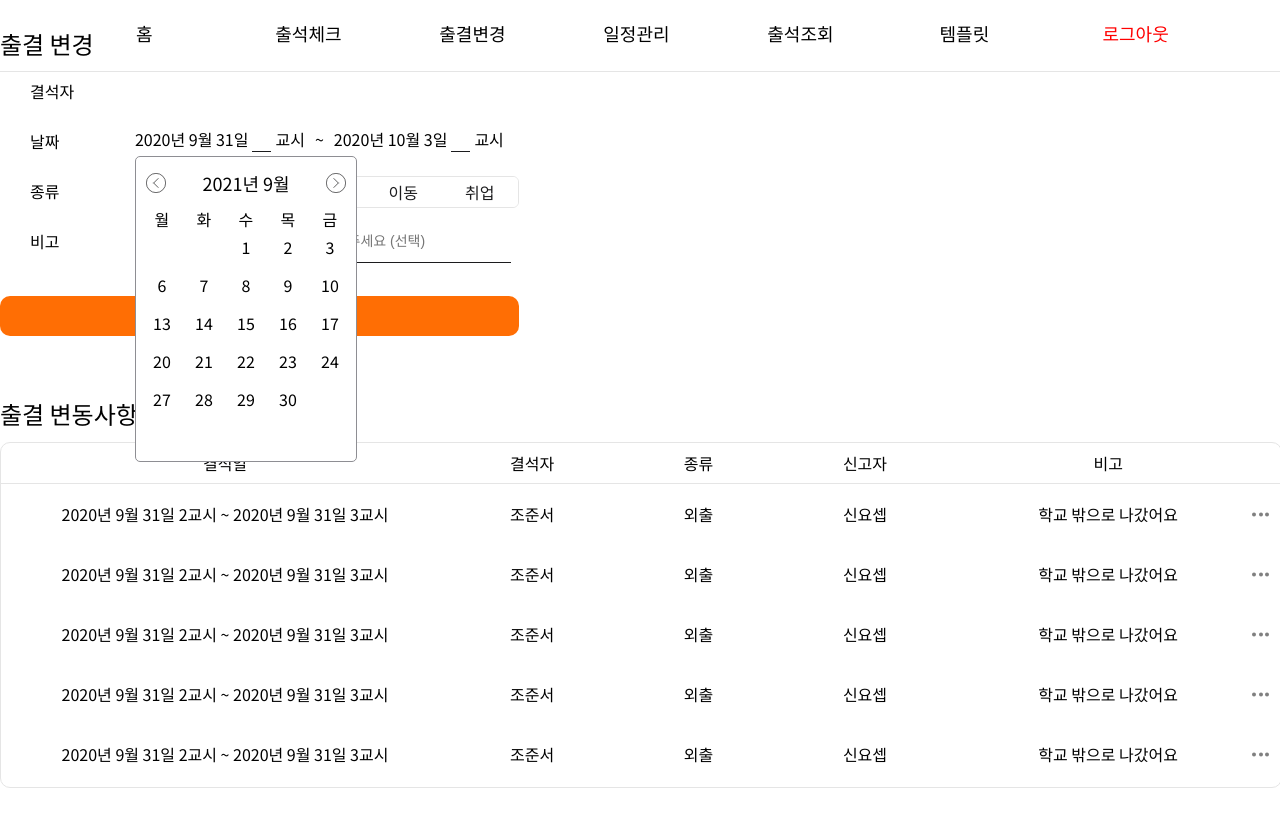
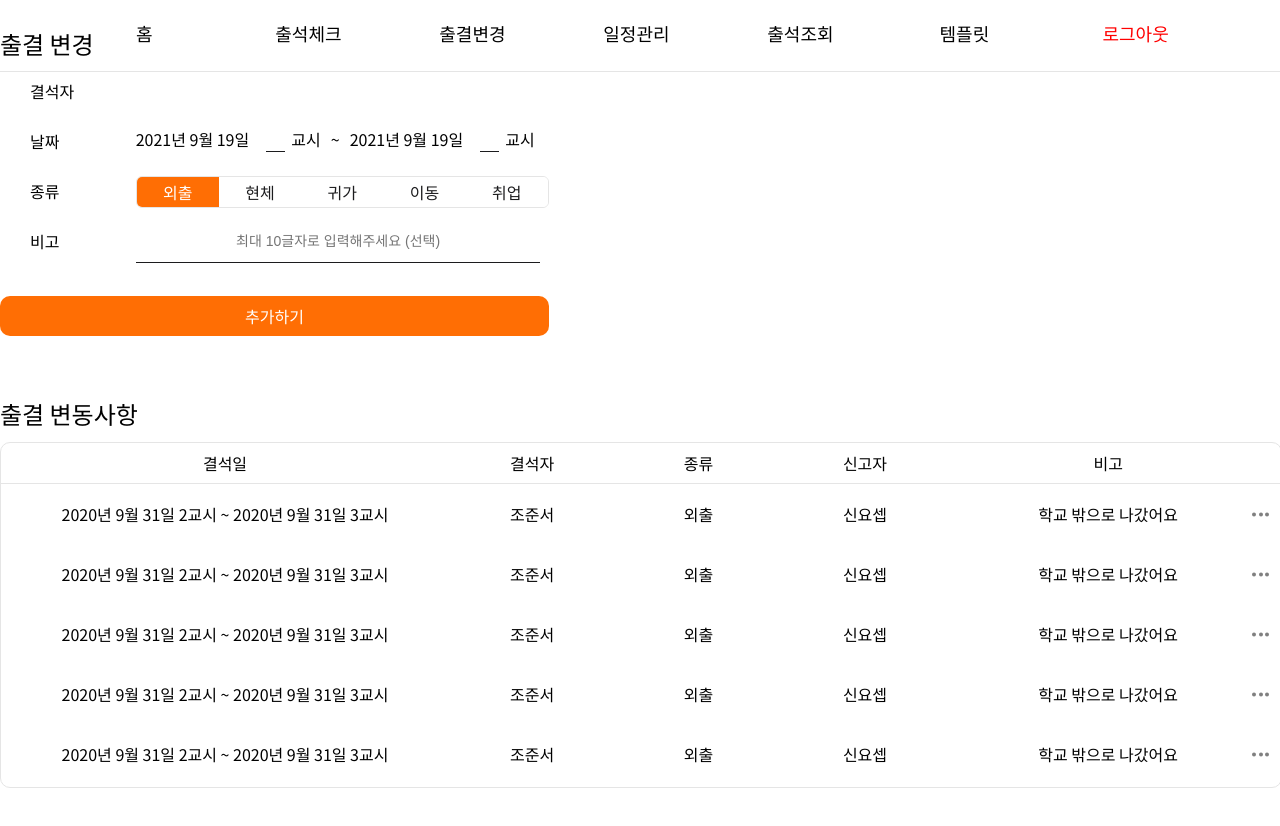
Before and after one commit to DSM-PICK/PICK2021-DESKTOP-CLIENT, a React (Create React App) app: page /atchange in a window 1280 px wide. Shown: the top 826 px of the page. Built offline with nearby package versions, Linux system fonts and the light colour scheme.

Commit message:
⚡️ :: (#35) Calendar Modal Implemented

```diff
--- a/src/components/AttendanceChange/AttendanceChange.tsx
+++ b/src/components/AttendanceChange/AttendanceChange.tsx
@@ -2,24 +2,35 @@ import React, { FC, useEffect, useRef, useState } from "react";
 import Calendar from "../Calendar/Calendar";
 import * as S from "./styles";
 import { COLOR } from "../../style/index";
-import {useRecoilState, SetRecoilState} from 'recoil'
-import {main} from '../../modules/atom/main/index'
+import { useRecoilState } from "recoil";
+import { FModal, FDateValue, SModal, SDateValue } from "../../modules/atom/ATChange";
 
 //출결 변경
 const AttendanceChange: FC = (): JSX.Element => {
-  const [mainValue, setMainValue] = useRecoilState(main);
+  const date = new Date();
   const ACListArray: string[] = ["결석일", "결석자", "종류", "신고자", "비고"];
   const TypesArray: string[] = ["외출", "현체", "귀가", "이동", "취업"];
   const TestArray = [];
+  const TypesRefs = useRef(new Array(TypesArray.length));
   const [typeIndex, setTypeIndex] = useState<number>(0);
-  const TypesRefs = useRef(new Array(TypesArray.length));
-
-
-  console.log(mainValue);
+  const [isFOpen, setIsFOpen] = useRecoilState<boolean>(FModal);
+  const [isSOpen, setIsSOpen] = useRecoilState<boolean>(SModal);
+  const [fdateValue, setFdateValue] = useRecoilState<string>(FDateValue);
+  const [sdateValue, setSdateValue] = useRecoilState<string>(SDateValue);
 
   for (let i = 0; i < 20; i++) {
     TestArray.push(i);
   }
+
+  useEffect(() => {
+    setFdateValue(
+      `${date.getFullYear()}년 ${date.getMonth() + 1}월 ${date.getDate()}일`
+    );
+    setSdateValue(
+      `${date.getFullYear()}년 ${date.getMonth() + 1}월 ${date.getDate()}일`
+    );
+  }, []);
+
   useEffect(() => {
     for (let i = 0; i < ACListArray.length; i++) {
       TypesRefs.current[i].style.backgroundColor = `${COLOR.white}`;
@@ -41,22 +52,25 @@ const AttendanceChange: FC = (): JSX.Element => {
             <S.Title>출결 변경</S.Title>
             <S.ACColumn>
               <S.ACTitle>결석자</S.ACTitle>
-              <S.AbsentsBox>
-
-              </S.AbsentsBox>
+              <S.AbsentsBox></S.AbsentsBox>
             </S.ACColumn>
             <S.ACColumn>
               <S.ACTitle>날짜</S.ACTitle>
               <S.DateBox>
+                {/* 첫번째 날짜  */}
                 <S.Date>
-                  <S.DateText>2020년 9월 31일</S.DateText>
-                  <Calendar />
+                  <S.DateText onClick={() => setIsFOpen(!isFOpen)} ref={(el) => (TypesRefs.current[0] = el)}>
+                    {fdateValue}
+                  </S.DateText>
+                  <Calendar isOpen={isFOpen} index={0}/>
                   <S.ClassInput />
                   <div>교시</div>
                 </S.Date>
                 <span>~</span>
+                {/* 두번째 날짜 */}
                 <S.Date>
-                  <S.DateText>2020년 10월 3일</S.DateText>
+                  <S.DateText onClick={() => setIsSOpen(!isSOpen)} ref={(el) => (TypesRefs.current[1] = el)}>{sdateValue}</S.DateText>
+                  <Calendar isOpen={isSOpen} index={1}/>
                   <S.ClassInput />
                   <div>교시</div>
                 </S.Date>
@@ -92,7 +106,6 @@ const AttendanceChange: FC = (): JSX.Element => {
             <S.AddButton type="button" value="추가하기" />
             <S.ErrorMessage>비고의 내용이 10글자를 넘었습니다</S.ErrorMessage>
           </div>
-          {/* <Calendar /> */}
         </S.ACBox>
         <S.ACListBox>
           <S.Title>출결 변동사항</S.Title>
--- a/src/components/AttendanceChange/styles.ts
+++ b/src/components/AttendanceChange/styles.ts
@@ -91,12 +91,16 @@ export const DateBox = styled.div`
 export const Date = styled.div`
     display: flex;
     justify-content: space-between;
-    width: 170px;
+    width: 185px;
 `;
 
 export const DateText = styled.div`
     font-size: 16px;
     cursor: pointer;
+    margin-right: 10px;œ
+    &:hover {
+        border-bottom: 1px dotted ${COLOR.black};
+    }
 `;
 
 export const ClassInput = styled.input`
--- a/src/components/AttendanceCheck/AttendanceCheck.tsx
+++ b/src/components/AttendanceCheck/AttendanceCheck.tsx
@@ -9,7 +9,7 @@ const AttendanceCheck: FC = (): JSX.Element => {
         <S.ACContainer>
           <S.ChooseCalendar>
             <S.Title>출석 조회</S.Title>
-            <Calendar />
+            {/* <Calendar isOpen={true}/> */}
           </S.ChooseCalendar>
           <S.AttendancyList></S.AttendancyList>
         </S.ACContainer>
--- a/src/components/Calendar/Calendar.tsx
+++ b/src/components/Calendar/Calendar.tsx
@@ -1,16 +1,39 @@
 import * as S from "./styles";
-import { FC, MutableRefObject, useEffect, useRef, useState } from "react";
+import {
+  FC,
+  MutableRefObject,
+  useEffect,
+  useRef,
+  useState,
+} from "react";
 import { Prev, Next } from "../../assets";
 import { COLOR } from "../../style/index";
+import {
+  FModal,
+  FDateValue,
+  SDateValue,
+  SModal,
+} from "../../modules/atom/ATChange";
+import { useSetRecoilState } from "recoil";
 
-const Calendar: FC = (): JSX.Element => {
+interface Props {
+  isOpen: boolean;
+  index: number;
+}
+
+const Calendar: FC<Props> = ({ isOpen, index }): JSX.Element => {
   const date: Date = new Date();
   const [year, setYear] = useState<number>(date.getFullYear());
   const [month, setMonth] = useState<number>(date.getMonth());
-  const [selectedDate, setSelectedDate] = useState<any>();
   const week: Array<string> = ["월", "화", "수", "목", "금"];
-  const Today: string = `${date.getFullYear()}${date.getMonth() + 1}${date.getDate()}`;
+  const Today: string = `${date.getFullYear()}${
+    date.getMonth() + 1
+  }${date.getDate()}`;
   const DayContainer: MutableRefObject<any> = useRef();
+  const setFDate = useSetRecoilState(FDateValue);
+  const setSDate = useSetRecoilState(SDateValue);
+  const setFOpen = useSetRecoilState(FModal);
+  const setSOpen = useSetRecoilState(SModal);
 
   useEffect(() => {
     for (let i = 0; i < 41; i++) {
@@ -30,12 +53,12 @@ const Calendar: FC = (): JSX.Element => {
       if (`${year}${month + 1}${div.innerHTML}` === Today) {
         div.style.backgroundColor = `${COLOR.orange}`;
         div.style.color = `${COLOR.white}`;
-        div.style.width = "25px";
-        div.style.height = "25px";
+        div.style.width = "23px";
+        div.style.height = "23px";
         div.style.borderRadius = "100%";
       }
       DayContainer.current.childNodes[i].insertBefore(div, null);
-      div.onclick = selectDate;
+      div.onclick = selectCalendar;
     }
   };
 
@@ -69,14 +92,19 @@ const Calendar: FC = (): JSX.Element => {
     }
   };
 
-  const selectDate = (e:any) => {
-    const selectedDate = `${year} ${month + 1} ${e.target.innerHTML}`;
-    setSelectedDate(selectedDate);
-
-  }
+  const selectCalendar = (e: any) => {
+    const selectDate = `${year}년 ${month + 1}월 ${e.target.innerHTML}일`;
+    if (index === 0) {
+      setFDate(selectDate);
+      setFOpen(false);
+    } else {
+      setSDate(selectDate);
+      setSOpen(false);
+    }
+  };
 
   return (
-    <S.Container>
+    <S.Container display={isOpen ? "block" : "none"}>
       <S.CalendarHeader>
         <S.Prev onClick={prevMonth}>
           <img src={Prev} />
--- a/src/components/Calendar/styles.ts
+++ b/src/components/Calendar/styles.ts
@@ -1,10 +1,11 @@
 import styled from "@emotion/styled";
 import { COLOR } from "../../style/index";
 
-export const Container = styled.div`
+export const Container = styled.div<{display : string}>`
   width: 200px;
   position: absolute;
   background: ${COLOR.white};
+  display: ${props => props.display};
   padding: 10px;
   border: 1px solid ${COLOR.gray};
   border-radius: 5px;
--- /dev/null
+++ b/src/modules/atom/ATChange/index.ts
@@ -0,0 +1,21 @@
+import { atom } from "recoil";
+
+export const FModal = atom({
+  key: "fopened",
+  default: false,
+});
+
+export const SModal = atom({
+  key: "sopened",
+  default: false,
+});
+
+export const FDateValue = atom({
+  key: "fdate",
+  default: "",
+});
+
+export const SDateValue = atom({
+  key: "sdate",
+  default: "",
+});
--- a/src/modules/atom/main/index.ts
+++ /dev/null
@@ -1,6 +0,0 @@
-import { atom } from "recoil";
-
-export const main = atom({
-  key: "main",
-  default: [],
-});
```
